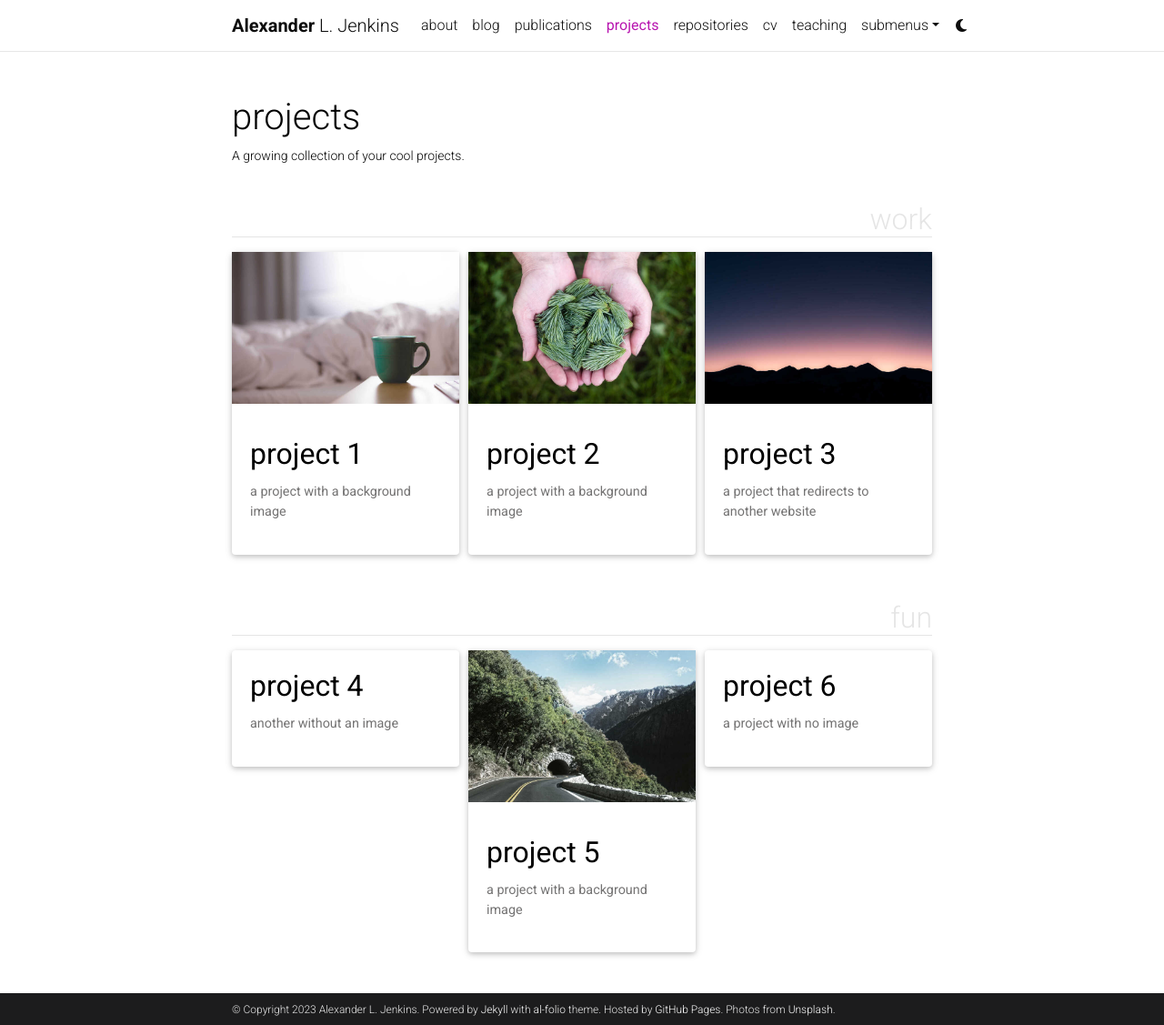
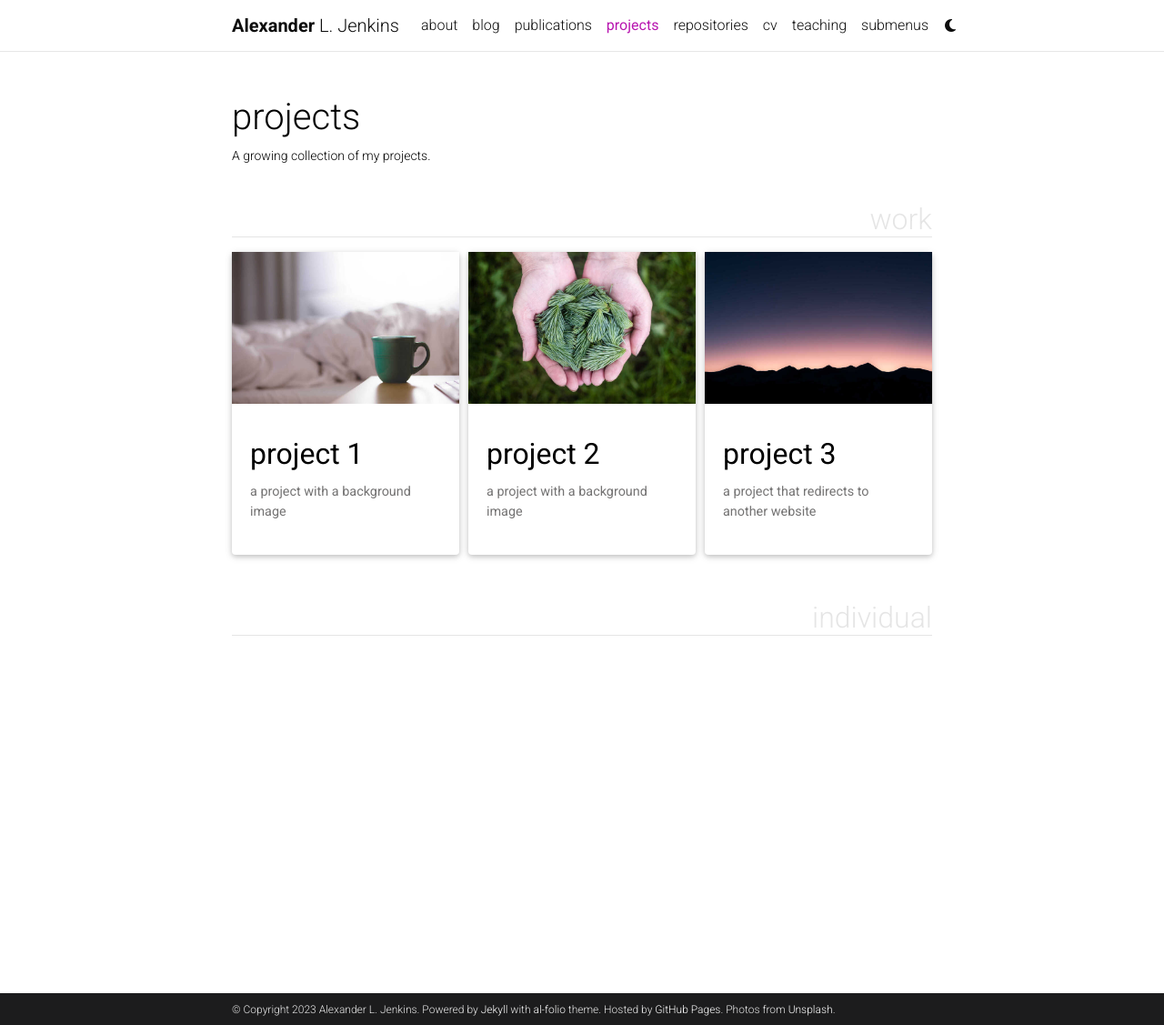
Before and after one commit to jenkins-alex/jenkins-alex.github.io, a Jekyll site: the page built from _pages/projects.md, in a window 1280 px wide and 1127 px high. Shown: the whole window at 91% size. Built offline with Jekyll 4.4.1, drawn with Linux system fonts in a browser that asks for light colours; full-size pictures stand in for the smaller copies a plugin makes; comment, search, counter and statistics services are not loaded; a style sheet for code colours, icons or effects is not loaded.

```diff
--- a/_pages/projects.md
+++ b/_pages/projects.md
@@ -2,10 +2,10 @@
 layout: page
 title: projects
 permalink: /projects/
-description: A growing collection of your cool projects.
+description: A growing collection of my projects.
 nav: true
 nav_order: 2
-display_categories: [work, fun]
+display_categories: [work, individual]
 horizontal: false
 ---
 
```
Also changed, not shown: _news/announcement_1.md (+1 -1 lines), _pages/about.md (+5 -5 lines), _pages/dropdown.md (+1 -1 lines).
